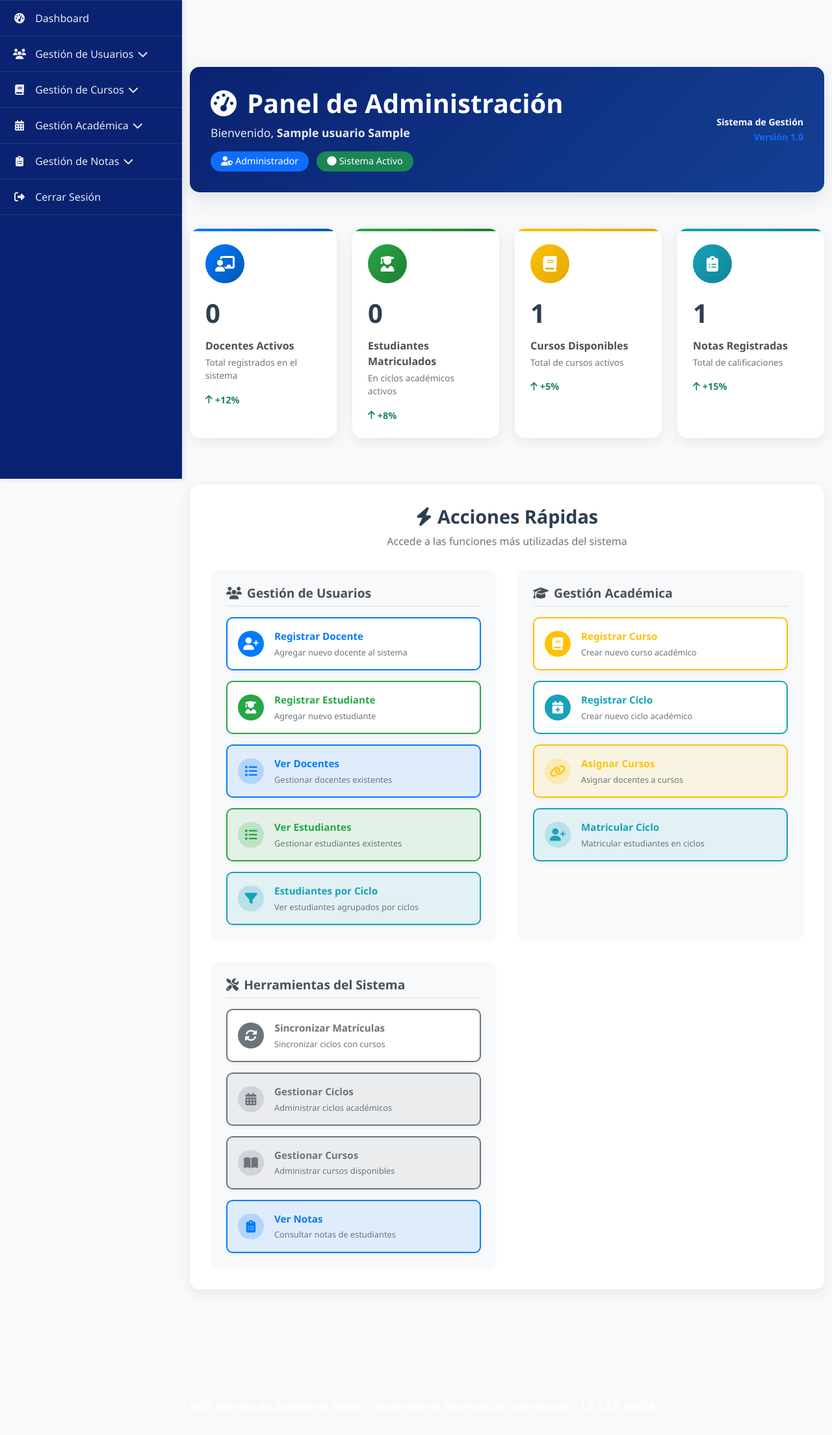
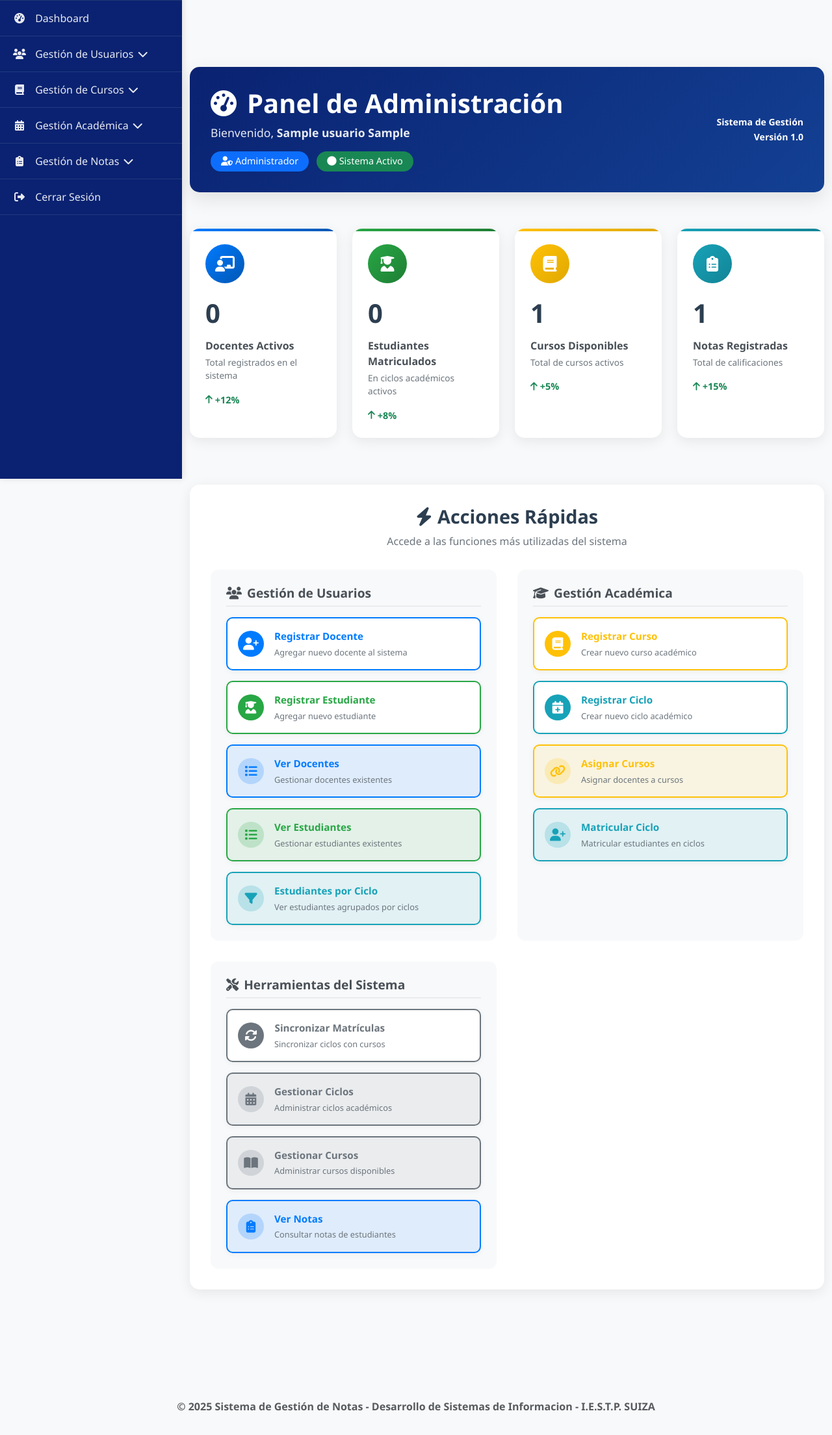
Before and after one commit to Xire667/reporte-notas-ubuntu, a Flask app: page /admin/ in a window 1280 px wide. Shown: the part 63-2272 px from the top of the page at 65% size. Run offline with Flask 3, Linux system fonts and the light colour scheme; a user stored in the database is signed in; tables that the repository leaves empty hold one stand-in row (values such as "Sample post").

Commit message:
ajuste de colores en todas las interfaces

```diff
--- a/app/static/main/styles/admin.css
+++ b/app/static/main/styles/admin.css
@@ -6,7 +6,9 @@
     background: linear-gradient(135deg, #0a2271, #134093) !important;
 }
 
-.text-muted{
-    color: white !important;
+.text-muted, .texto-simple{
     font-weight: bold;
 }
+.texto-simple{
+    color: white !important;
+}
--- a/app/templates/admin/dashboard.html
+++ b/app/templates/admin/dashboard.html
@@ -26,8 +26,8 @@
                         </div>
                         <div class="header-actions">
                             <div class="text-end">
-                                <small class="text-muted d-block">Sistema de Gestión</small>
-                                <small class="text-primary fw-bold">Versión 1.0</small>
+                                <small class="text-muted texto-simple d-block">Sistema de Gestión</small>
+                                <small class="text-primary texto-simple fw-bold">Versión 1.0</small>
                             </div>
                         </div>
                     </div>
```
